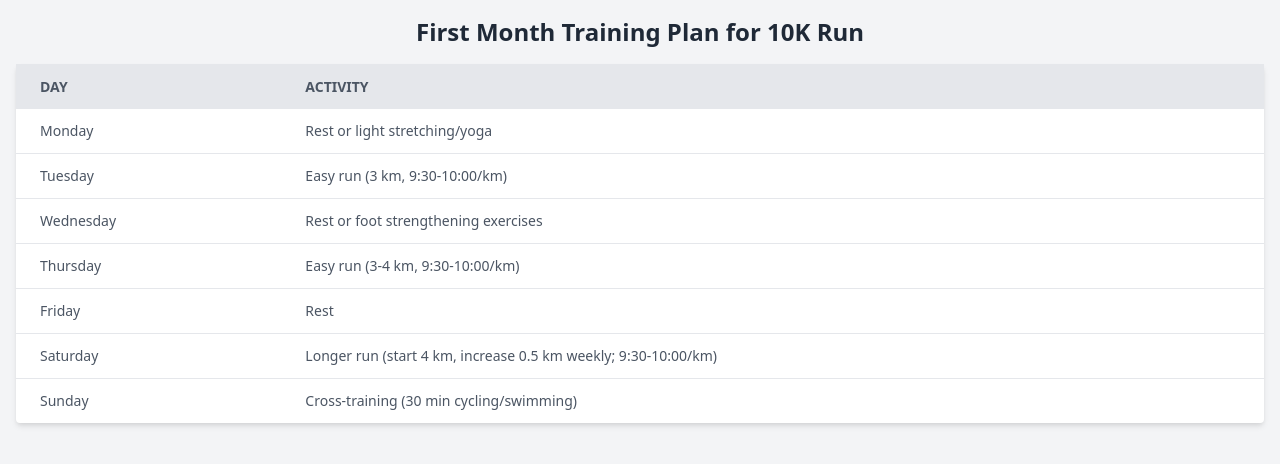
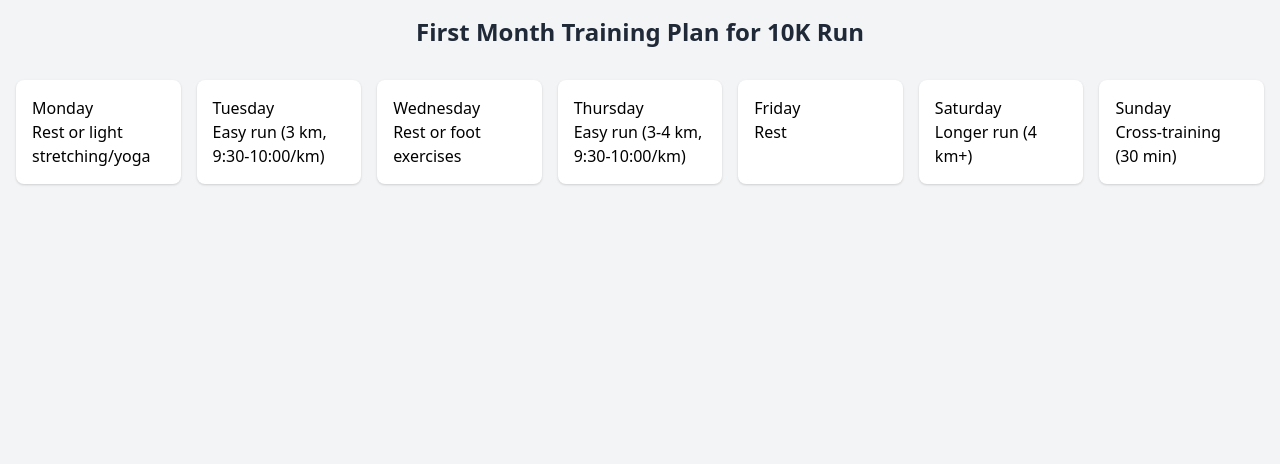
Before and after one commit to royyanbach/running-plan, a plain HTML site: page index.html in a window 1280 px wide. Drawn offline with nearby package versions, Linux system fonts and the light colour scheme.

Commit message:
Update index.html

```diff
--- a/index.html
+++ b/index.html
@@ -8,44 +8,20 @@
 <div class="container mx-auto px-4">
     <h2 class="text-2xl font-bold text-center text-gray-800 py-4">First Month Training Plan for 10K Run</h2>
 
-    <table class="table-auto w-full bg-white shadow-md rounded px-8 pt-6 pb-8 mb-4">
-      <thead>
-        <tr class="bg-gray-200 text-gray-600 uppercase text-sm leading-normal">
-          <th class="py-3 px-6 text-left">Day</th>
-          <th class="py-3 px-6 text-left">Activity</th>
-        </tr>
-      </thead>
-      <tbody class="text-gray-600 text-sm font-light">
-        <tr class="border-b border-gray-200 hover:bg-gray-100">
-          <td class="py-3 px-6 text-left whitespace-nowrap">Monday</td>
-          <td class="py-3 px-6 text-left">Rest or light stretching/yoga</td>
-        </tr>
-        <tr class="border-b border-gray-200 hover:bg-gray-100">
-          <td class="py-3 px-6 text-left">Tuesday</td>
-          <td class="py-3 px-6 text-left">Easy run (3 km, 9:30-10:00/km)</td>
-        </tr>
-        <tr class="border-b border-gray-200 hover:bg-gray-100">
-          <td class="py-3 px-6 text-left">Wednesday</td>
-          <td class="py-3 px-6 text-left">Rest or foot strengthening exercises</td>
-        </tr>
-        <tr class="border-b border-gray-200 hover:bg-gray-100">
-          <td class="py-3 px-6 text-left">Thursday</td>
-          <td class="py-3 px-6 text-left">Easy run (3-4 km, 9:30-10:00/km)</td>
-        </tr>
-        <tr class="border-b border-gray-200 hover:bg-gray-100">
-          <td class="py-3 px-6 text-left">Friday</td>
-          <td class="py-3 px-6 text-left">Rest</td>
-        </tr>
-        <tr class="border-b border-gray-200 hover:bg-gray-100">
-          <td class="py-3 px-6 text-left">Saturday</td>
-          <td class="py-3 px-6 text-left">Longer run (start 4 km, increase 0.5 km weekly; 9:30-10:00/km)</td>
-        </tr>
-        <tr class="hover:bg-gray-100">
-          <td class="py-3 px-6 text-left">Sunday</td>
-          <td class="py-3 px-6 text-left">Cross-training (30 min cycling/swimming)</td>
-        </tr>
-      </tbody>
-    </table>
+    <!-- Week 1 -->
+    <div class="grid grid-cols-7 gap-4 py-4">
+        <div class="bg-white p-4 shadow rounded-lg">Monday<br>Rest or light stretching/yoga</div>
+        <div class="bg-white p-4 shadow rounded-lg">Tuesday<br>Easy run (3 km, 9:30-10:00/km)</div>
+        <div class="bg-white p-4 shadow rounded-lg">Wednesday<br>Rest or foot exercises</div>
+        <div class="bg-white p-4 shadow rounded-lg">Thursday<br>Easy run (3-4 km, 9:30-10:00/km)</div>
+        <div class="bg-white p-4 shadow rounded-lg">Friday<br>Rest</div>
+        <div class="bg-white p-4 shadow rounded-lg">Saturday<br>Longer run (4 km+)</div>
+        <div class="bg-white p-4 shadow rounded-lg">Sunday<br>Cross-training (30 min)</div>
+    </div>
+
+    <!-- Week 2, 3, 4... -->
+    <!-- Repeat the structure above for each week, modifying the activities as needed -->
+
 </div>
 
 </body>
```
